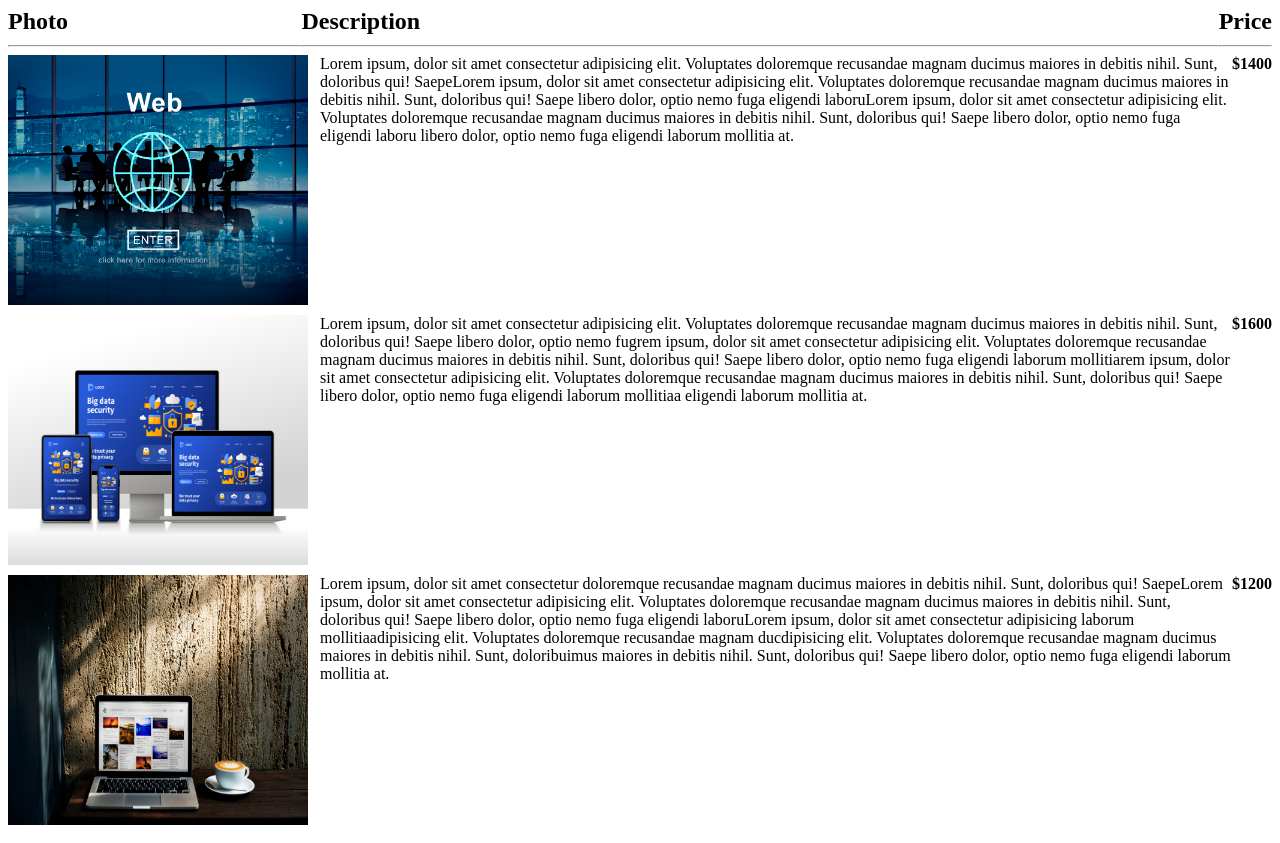
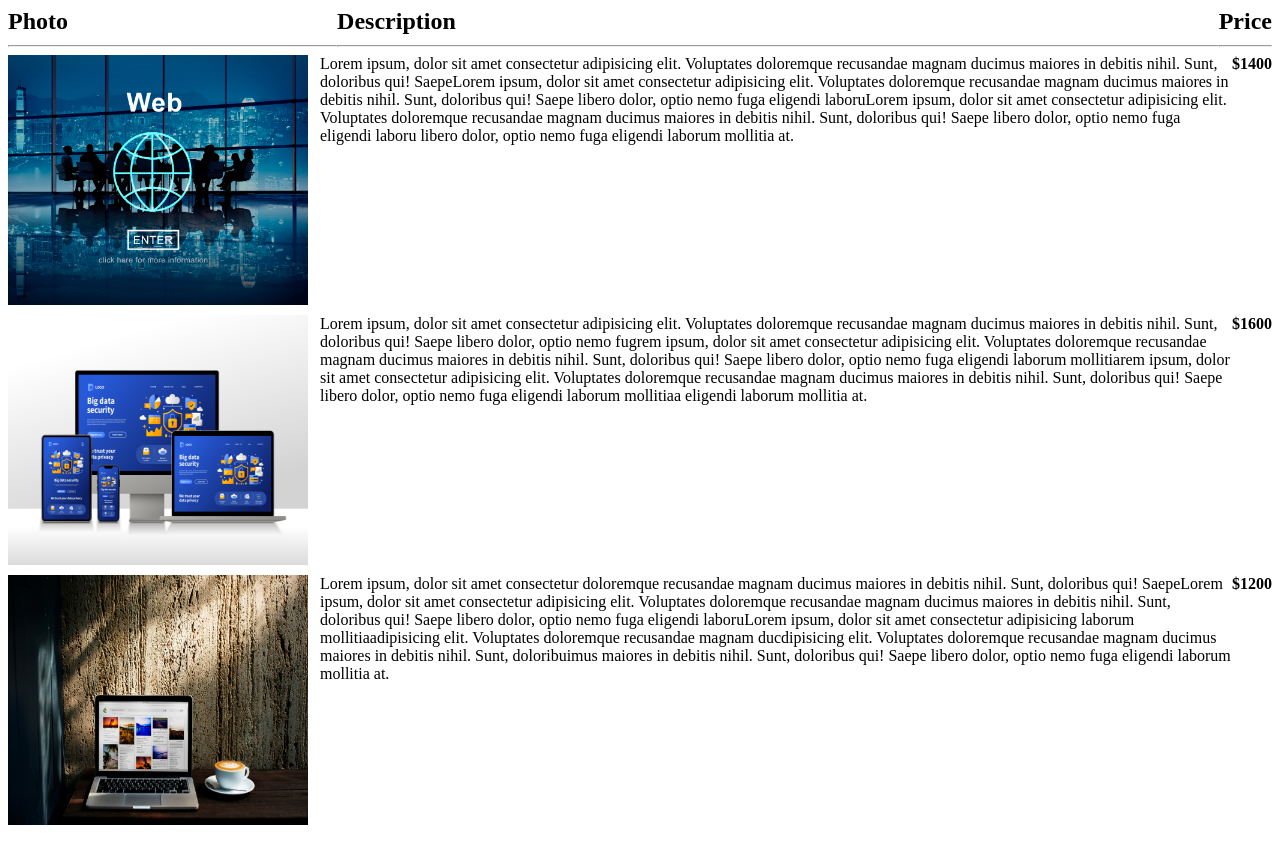
Before and after one commit to shayan-malik/first-web, a plain HTML site: page index.html in a window 1280 px wide. Drawn offline with Linux system fonts and the light colour scheme.

Commit message:
index.html

```diff
--- a/index.html
+++ b/index.html
@@ -7,7 +7,7 @@
     <style>
 
         .header1{
-            width: 24%;
+            width: 28%;
         }
 
         .header2{
```
